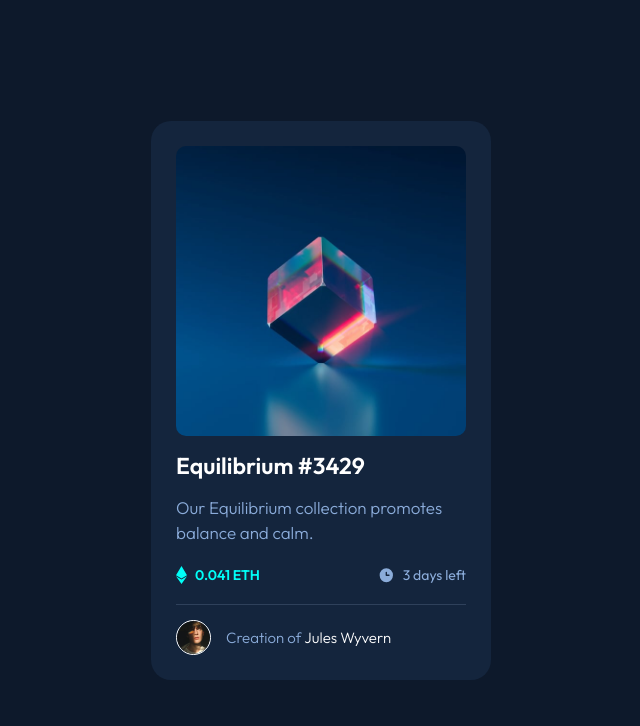
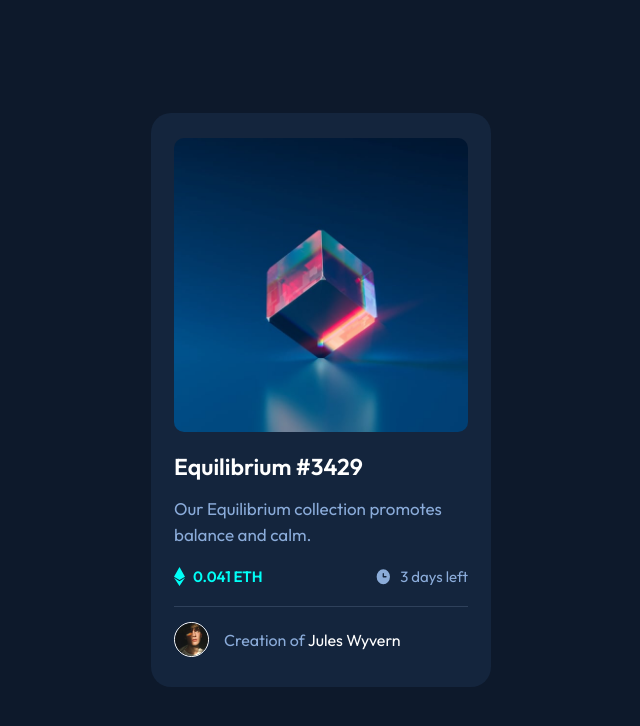
Before and after one commit to jamilpl/nft-preview-card, a plain HTML site: page index.html in a window 1280 px wide. Shown: the whole page, without its empty margins (319-959 px from the left). Drawn offline with Linux system fonts and the light colour scheme.

Commit message:
adding styles

```diff
--- a/css/main.css
+++ b/css/main.css
@@ -31,14 +31,14 @@ html {
 .main {
   width: 90%;
   max-width: 340px;
-  padding: 25px;
+  padding: 25px 23px 30px;
   margin: 40px auto;
   background-color: var(--very-dark-blue-card);
   border-radius: 20px;
 }
 
 .main__img {
-  max-height: 290px;
+  max-height: 294px;
   position: relative;
   cursor: pointer;
 }
@@ -75,7 +75,7 @@ html {
 }
 
 .main__title {
-  margin: 15px 0;
+  margin: 20px 0 15px;
   font-size: 2.3rem;
   color: var(--white);
 }
@@ -88,7 +88,6 @@ html {
 .main__paragraph {
   margin-bottom: 20px;
   font-size: clamp(1.4rem, 4.5vw, 1.7rem);
-  font-weight: 300;
   line-height: 1.5;
   color: var(--soft-blue);
 }
@@ -103,20 +102,17 @@ html {
 .main__eth,
 .main__date {
   display: flex;
-  font-size: 1.4rem;
-}
-
-.main__eth img,
-.main__date img {
-  margin-right: 8px;
+  font-size: 1.5rem;
 }
 
 .main__eth p {
   color: var(--cyan);
   font-weight: 600;
+  margin-left: 8px;
 }
 
 .main__date p {
+  margin-left: 8px;
   color: var(--soft-blue);
 }
 
@@ -134,8 +130,7 @@ html {
 }
 
 .main__profile p {
-  font-size: 1.5rem;
-  font-weight: 300;
+  font-size: 1.6rem;
   margin-left: 15px;
   color: var(--soft-blue);
 }
```
